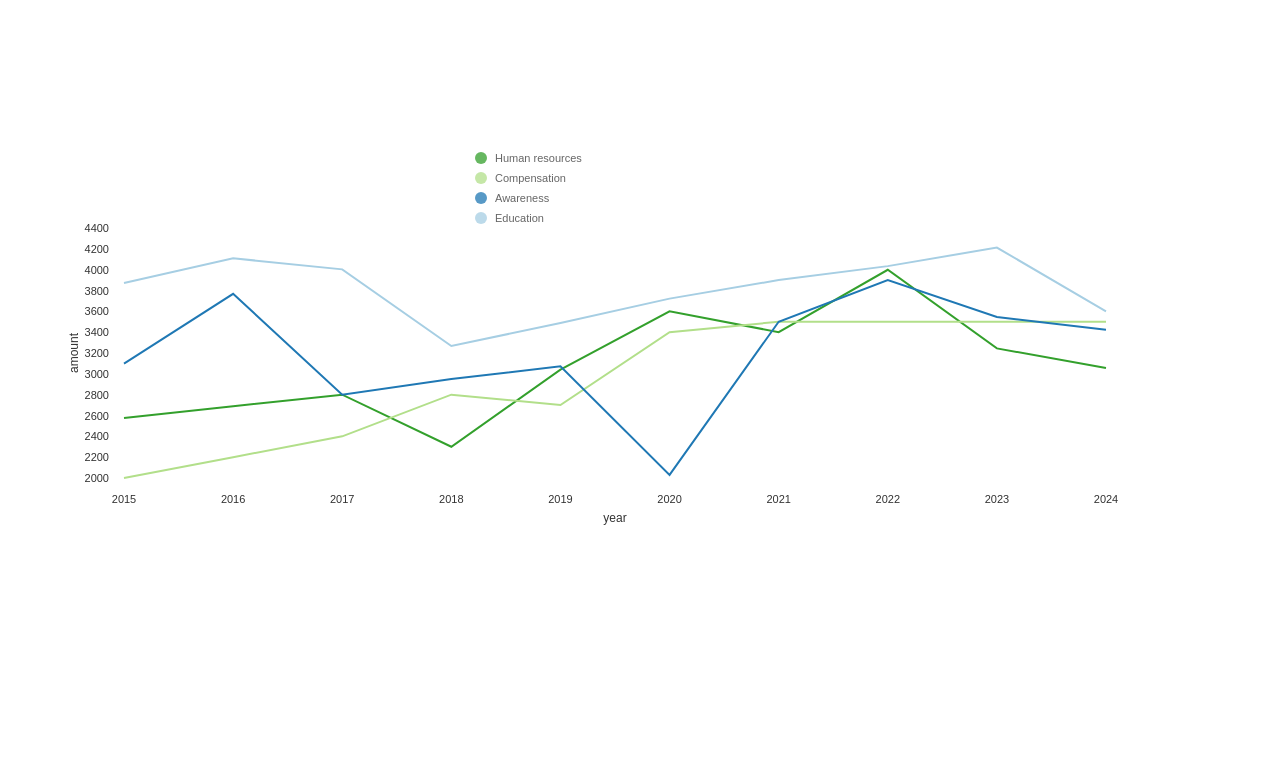
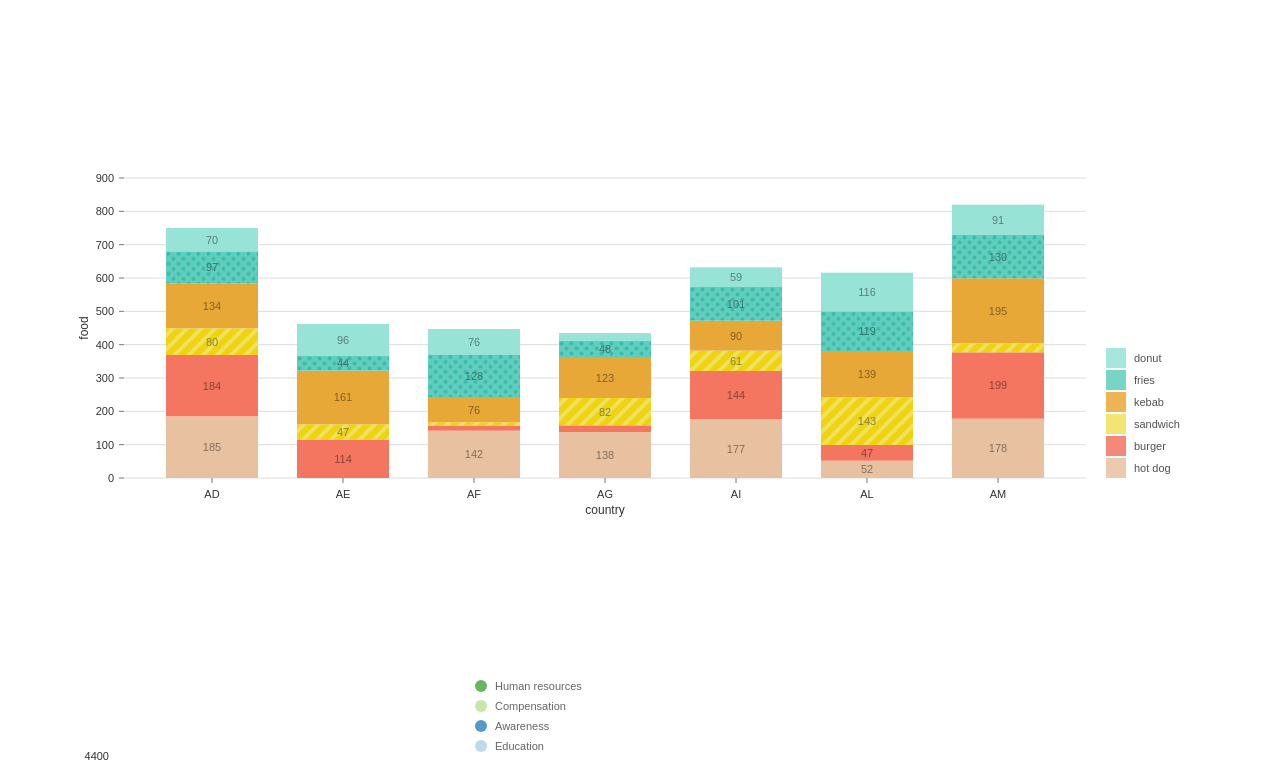
Before and after one commit to CJ-Rose/enaleia-viz, a Next.js app: page / in a window 1280 px wide. Shown: the top 771 px of the page. Built offline with nearby package versions, Linux system fonts and the light colour scheme.

Commit message:
add bar chart component

```diff
--- a/package.json
+++ b/package.json
@@ -9,6 +9,7 @@
     "lint": "next lint"
   },
   "dependencies": {
+    "@nivo/bar": "^0.87.0",
     "@nivo/geo": "^0.87.0",
     "@nivo/line": "^0.87.0",
     "geojson": "^0.5.0",
--- /dev/null
+++ b/src/app/bar_data.json
@@ -0,0 +1,107 @@
+[
+  {
+    "country": "AD",
+    "hot dog": 185,
+    "hot dogColor": "hsl(130, 70%, 50%)",
+    "burger": 184,
+    "burgerColor": "hsl(154, 70%, 50%)",
+    "sandwich": 80,
+    "sandwichColor": "hsl(332, 70%, 50%)",
+    "kebab": 134,
+    "kebabColor": "hsl(94, 70%, 50%)",
+    "fries": 97,
+    "friesColor": "hsl(176, 70%, 50%)",
+    "donut": 70,
+    "donutColor": "hsl(89, 70%, 50%)"
+  },
+  {
+    "country": "AE",
+    "hot dog": 0,
+    "hot dogColor": "hsl(55, 70%, 50%)",
+    "burger": 114,
+    "burgerColor": "hsl(111, 70%, 50%)",
+    "sandwich": 47,
+    "sandwichColor": "hsl(324, 70%, 50%)",
+    "kebab": 161,
+    "kebabColor": "hsl(227, 70%, 50%)",
+    "fries": 44,
+    "friesColor": "hsl(47, 70%, 50%)",
+    "donut": 96,
+    "donutColor": "hsl(174, 70%, 50%)"
+  },
+  {
+    "country": "AF",
+    "hot dog": 142,
+    "hot dogColor": "hsl(65, 70%, 50%)",
+    "burger": 14,
+    "burgerColor": "hsl(179, 70%, 50%)",
+    "sandwich": 11,
+    "sandwichColor": "hsl(350, 70%, 50%)",
+    "kebab": 76,
+    "kebabColor": "hsl(49, 70%, 50%)",
+    "fries": 128,
+    "friesColor": "hsl(162, 70%, 50%)",
+    "donut": 76,
+    "donutColor": "hsl(26, 70%, 50%)"
+  },
+  {
+    "country": "AG",
+    "hot dog": 138,
+    "hot dogColor": "hsl(199, 70%, 50%)",
+    "burger": 20,
+    "burgerColor": "hsl(273, 70%, 50%)",
+    "sandwich": 82,
+    "sandwichColor": "hsl(229, 70%, 50%)",
+    "kebab": 123,
+    "kebabColor": "hsl(1, 70%, 50%)",
+    "fries": 48,
+    "friesColor": "hsl(344, 70%, 50%)",
+    "donut": 24,
+    "donutColor": "hsl(287, 70%, 50%)"
+  },
+  {
+    "country": "AI",
+    "hot dog": 177,
+    "hot dogColor": "hsl(149, 70%, 50%)",
+    "burger": 144,
+    "burgerColor": "hsl(56, 70%, 50%)",
+    "sandwich": 61,
+    "sandwichColor": "hsl(252, 70%, 50%)",
+    "kebab": 90,
+    "kebabColor": "hsl(198, 70%, 50%)",
+    "fries": 101,
+    "friesColor": "hsl(6, 70%, 50%)",
+    "donut": 59,
+    "donutColor": "hsl(127, 70%, 50%)"
+  },
+  {
+    "country": "AL",
+    "hot dog": 52,
+    "hot dogColor": "hsl(201, 70%, 50%)",
+    "burger": 47,
+    "burgerColor": "hsl(295, 70%, 50%)",
+    "sandwich": 143,
+    "sandwichColor": "hsl(96, 70%, 50%)",
+    "kebab": 139,
+    "kebabColor": "hsl(253, 70%, 50%)",
+    "fries": 119,
+    "friesColor": "hsl(290, 70%, 50%)",
+    "donut": 116,
+    "donutColor": "hsl(180, 70%, 50%)"
+  },
+  {
+    "country": "AM",
+    "hot dog": 178,
+    "hot dogColor": "hsl(59, 70%, 50%)",
+    "burger": 199,
+    "burgerColor": "hsl(266, 70%, 50%)",
+    "sandwich": 27,
+    "sandwichColor": "hsl(174, 70%, 50%)",
+    "kebab": 195,
+    "kebabColor": "hsl(272, 70%, 50%)",
+    "fries": 130,
+    "friesColor": "hsl(95, 70%, 50%)",
+    "donut": 91,
+    "donutColor": "hsl(184, 70%, 50%)"
+  }
+]
--- a/src/app/page.tsx
+++ b/src/app/page.tsx
@@ -1,13 +1,20 @@
 "use client"
-import { ResponsiveLine } from '@nivo/line'
+import { ResponsiveBar, BarDatum } from '@nivo/bar'
+import { ResponsiveLine, Serie } from '@nivo/line'
 import { ResponsiveChoropleth } from '@nivo/geo'
 import { Feature, Geometry, GeoJsonProperties } from 'geojson';
 import lineData from './line_data.json'
+import barData from './bar_data.json'
 import features from './features.geo.json'
 import mapData from './map_data.json'
 
-interface HistoricalFundUseProps {
-  data: { id: string; data: { x: string; y: number }[] }[];
+
+interface RecoveryByMonthBarProps {
+  data: BarDatum[]
+}
+
+interface HistoricalFundUseLineProps {
+  data: Serie[]
 }
 
 interface MediterraneanGeoMapProps {
@@ -15,7 +22,129 @@ interface MediterraneanGeoMapProps {
   data: { id: string; value: number }[];
 }
 
-const HistoricalFundUse = ({ data }: HistoricalFundUseProps) => (
+
+const RecoveryByMonthBar = ({ data }: RecoveryByMonthBarProps) => (
+  <ResponsiveBar
+      data={data}
+      keys={[
+          'hot dog',
+          'burger',
+          'sandwich',
+          'kebab',
+          'fries',
+          'donut'
+      ]}
+      indexBy="country"
+      margin={{ top: 50, right: 130, bottom: 50, left: 60 }}
+      padding={0.3}
+      valueScale={{ type: 'linear' }}
+      indexScale={{ type: 'band', round: true }}
+      colors={{ scheme: 'nivo' }}
+      defs={[
+          {
+              id: 'dots',
+              type: 'patternDots',
+              background: 'inherit',
+              color: '#38bcb2',
+              size: 4,
+              padding: 1,
+              stagger: true
+          },
+          {
+              id: 'lines',
+              type: 'patternLines',
+              background: 'inherit',
+              color: '#eed312',
+              rotation: -45,
+              lineWidth: 6,
+              spacing: 10
+          }
+      ]}
+      fill={[
+          {
+              match: {
+                  id: 'fries'
+              },
+              id: 'dots'
+          },
+          {
+              match: {
+                  id: 'sandwich'
+              },
+              id: 'lines'
+          }
+      ]}
+      borderColor={{
+          from: 'color',
+          modifiers: [
+              [
+                  'darker',
+                  1.6
+              ]
+          ]
+      }}
+      axisTop={null}
+      axisRight={null}
+      axisBottom={{
+          tickSize: 5,
+          tickPadding: 5,
+          tickRotation: 0,
+          legend: 'country',
+          legendPosition: 'middle',
+          legendOffset: 32,
+          truncateTickAt: 0
+      }}
+      axisLeft={{
+          tickSize: 5,
+          tickPadding: 5,
+          tickRotation: 0,
+          legend: 'food',
+          legendPosition: 'middle',
+          legendOffset: -40,
+          truncateTickAt: 0
+      }}
+      labelSkipWidth={12}
+      labelSkipHeight={12}
+      labelTextColor={{
+          from: 'color',
+          modifiers: [
+              [
+                  'darker',
+                  1.6
+              ]
+          ]
+      }}
+      legends={[
+          {
+              dataFrom: 'keys',
+              anchor: 'bottom-right',
+              direction: 'column',
+              justify: false,
+              translateX: 120,
+              translateY: 0,
+              itemsSpacing: 2,
+              itemWidth: 100,
+              itemHeight: 20,
+              itemDirection: 'left-to-right',
+              itemOpacity: 0.85,
+              symbolSize: 20,
+              effects: [
+                  {
+                      on: 'hover',
+                      style: {
+                          itemOpacity: 1
+                      }
+                  }
+              ]
+          }
+      ]}
+      role="application"
+      ariaLabel="Nivo bar chart demo"
+      barAriaLabel={e=>e.id+": "+e.formattedValue+" in country: "+e.indexValue}
+  />
+)
+
+const HistoricalFundUseLine = ({ data }: HistoricalFundUseLineProps) => (
   <ResponsiveLine
       data={data}
       margin={{ top: 100, right: 110, bottom: 50, left: 60 }}
@@ -194,7 +323,10 @@ export default function Home() {
   return (
     <main className='h-screen w-screen'>
       <article className='h-[50%] w-full my-32 px-16'>
-        <HistoricalFundUse data={lineData} />
+        <RecoveryByMonthBar data={barData} />
+      </article>
+      <article className='h-[50%] w-full my-32 px-16'>
+        <HistoricalFundUseLine data={lineData} />
       </article>
       {/* <article>
         <MediterraneanGeoMap
```
Also changed, not shown: 1 other file (tests, documents, lock files or other folders).
